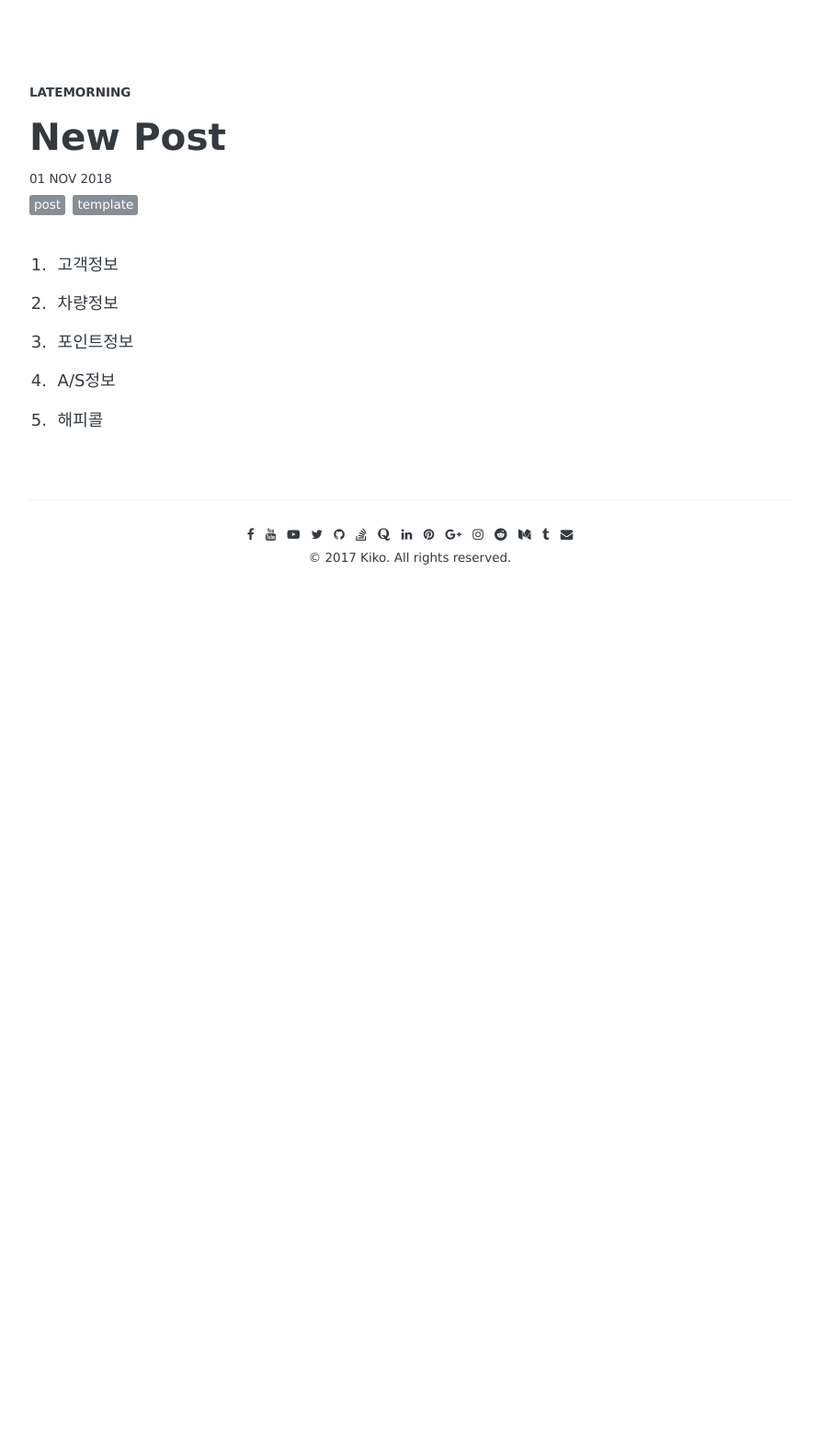
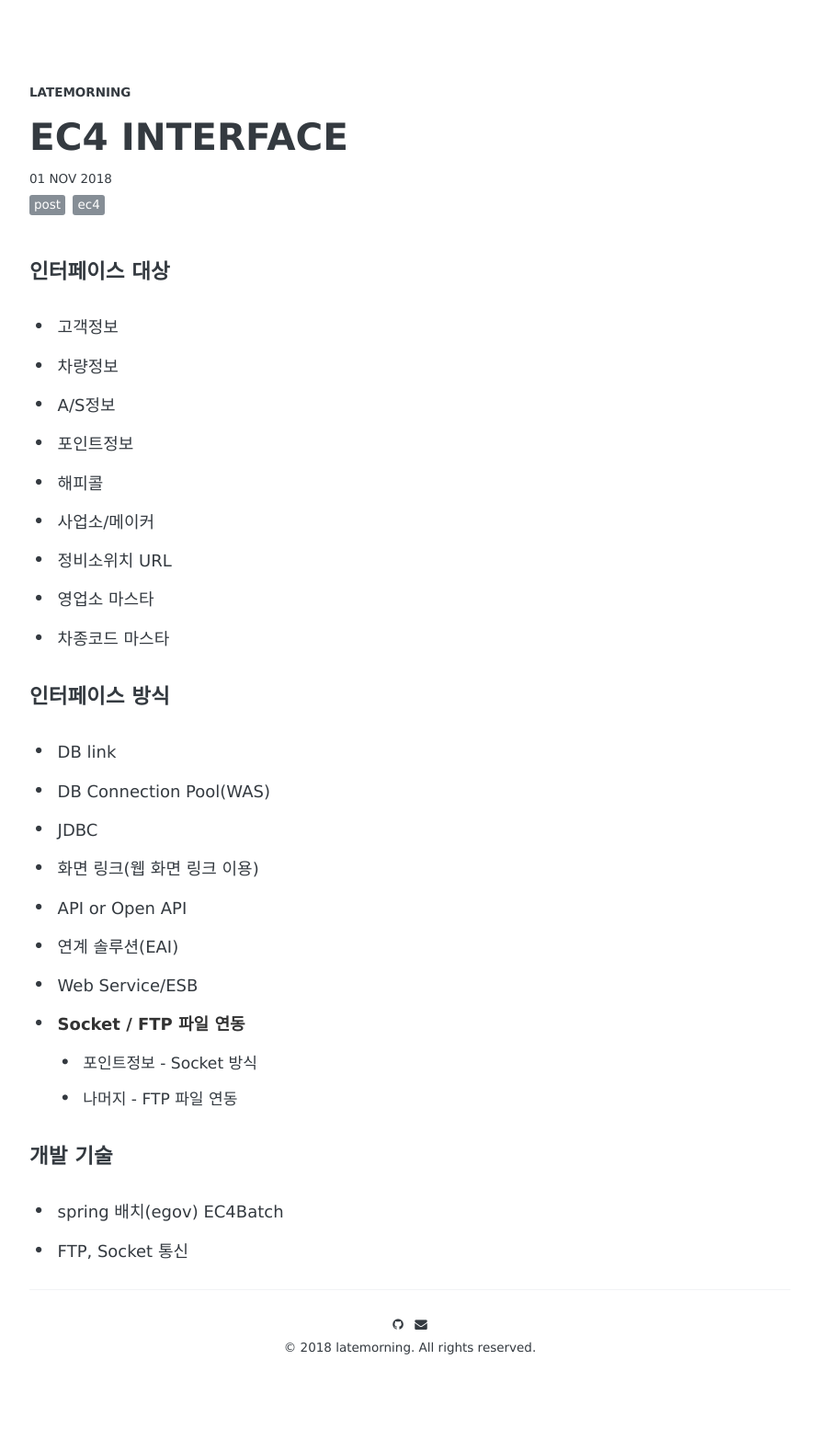
Before and after one commit to latemorning/latemorning.github.io, a Jekyll site: the page built from _posts/2018-11-01-EC4-INTERFACE.md, in a window 1280 px wide. Shown: the whole page at 92% size, without its empty margins (194-1085 px from the left). Built offline with Jekyll 4.4.1, drawn with Linux system fonts in a browser that asks for light colours; some web fonts are replaced; comment, search, counter and statistics services are not loaded; before the commit the page ends 900 px from its top, so only the background shows below that.

Commit message:
인터페이스 내용추가 장고 개발환경 셋팅 정리중

```diff
--- a/_config.yml
+++ b/_config.yml
@@ -6,25 +6,25 @@
 name:               "latemorning"
 
 author:
-  facebook:         your-id
-  youtubeUser:      your-id
-  youtubeChannel:   your-id
-  twitter:          your-id
-  github:           your-id
-  stackoverflow:    your-id
-  quora:            your-id
-  linkedin:         your-id
-  pinterest:        your-id
-  googlePlus:       your-id
-  instagram:        your-id
-  reddit:           your-id
-  medium:           your-id
-  tumblr:           your-id
-  email:            your-id@your-email.com
+#  facebook:         your-id
+#  youtubeUser:      your-id
+#  youtubeChannel:   your-id
+#  twitter:          your-id
+  github:           latemorning
+#  stackoverflow:    your-id
+#  quora:            your-id
+#  linkedin:         your-id
+#  pinterest:        your-id
+#  googlePlus:       your-id
+#  instagram:        your-id
+#  reddit:           your-id
+#  medium:           your-id
+#  tumblr:           your-id
+  email:            latemorning@gmail.com
 
 copyright:
-  year:             2017
-  name:             Kiko
+  year:             2018
+  name:             latemorning
 
 # Google-analytics
 google-analytics:
@@ -62,7 +62,7 @@ nav:
   - name:           "Tags"
     url:            "/tags"
   - name:           "Github"
-    url:            "https://github.com/AWEEKJ/Kiko-plus"
+    url:            "https://github.com/latemorning"
 
 # Sass
 sass:
@@ -85,7 +85,7 @@ defaults:
       layout:       "post"
 
 # jekyll-seo-tag, see: http://www.rubydoc.info/gems/jekyll-seo-tag/1.2.0
-gems:
+plugins:
   - jekyll-seo-tag
   - jekyll-paginate
   - jekyll-admin
--- a/_posts/2018-11-01-EC4-INTERFACE.md
+++ b/_posts/2018-11-01-EC4-INTERFACE.md
@@ -1,15 +1,39 @@
 ---
-layout:     post
-title:      New Post
-author:     Ahmet Cecen
-tags: 		post template
-subtitle:  	Some Short Description of Post
-category:  project1
+layout:   post
+title:    EC4 INTERFACE
+author:   harry
+tags:     post ec4
+subtitle: .
+category: .
+comments: false
 ---
 <!-- Start Writing Below in Markdown -->
 
-1. 고객정보
-2. 차량정보
-3. 포인트정보
-4. A/S정보
-5. 해피콜
+
+#### 인터페이스 대상
+* 고객정보
+* 차량정보
+* A/S정보
+* 포인트정보
+* 해피콜
+* 사업소/메이커
+* 정비소위치 URL
+* 영업소 마스타
+* 차종코드 마스타
+
+
+#### 인터페이스 방식
+* DB link
+* DB Connection Pool(WAS)
+* JDBC
+* 화면 링크(웹 화면 링크 이용)
+* API or Open API
+* 연계 솔루션(EAI)
+* Web Service/ESB
+* **Socket / FTP 파일 연동**
+  * 포인트정보 - Socket 방식
+  * 나머지 - FTP 파일 연동
+
+#### 개발 기술
+* spring 배치(egov) EC4Batch
+* FTP, Socket 통신
```
Also changed, not shown: _posts/2018-11-02-DOCKER-JENKINS-DJANGO-DEV.md (added, +47 -0 lines).
